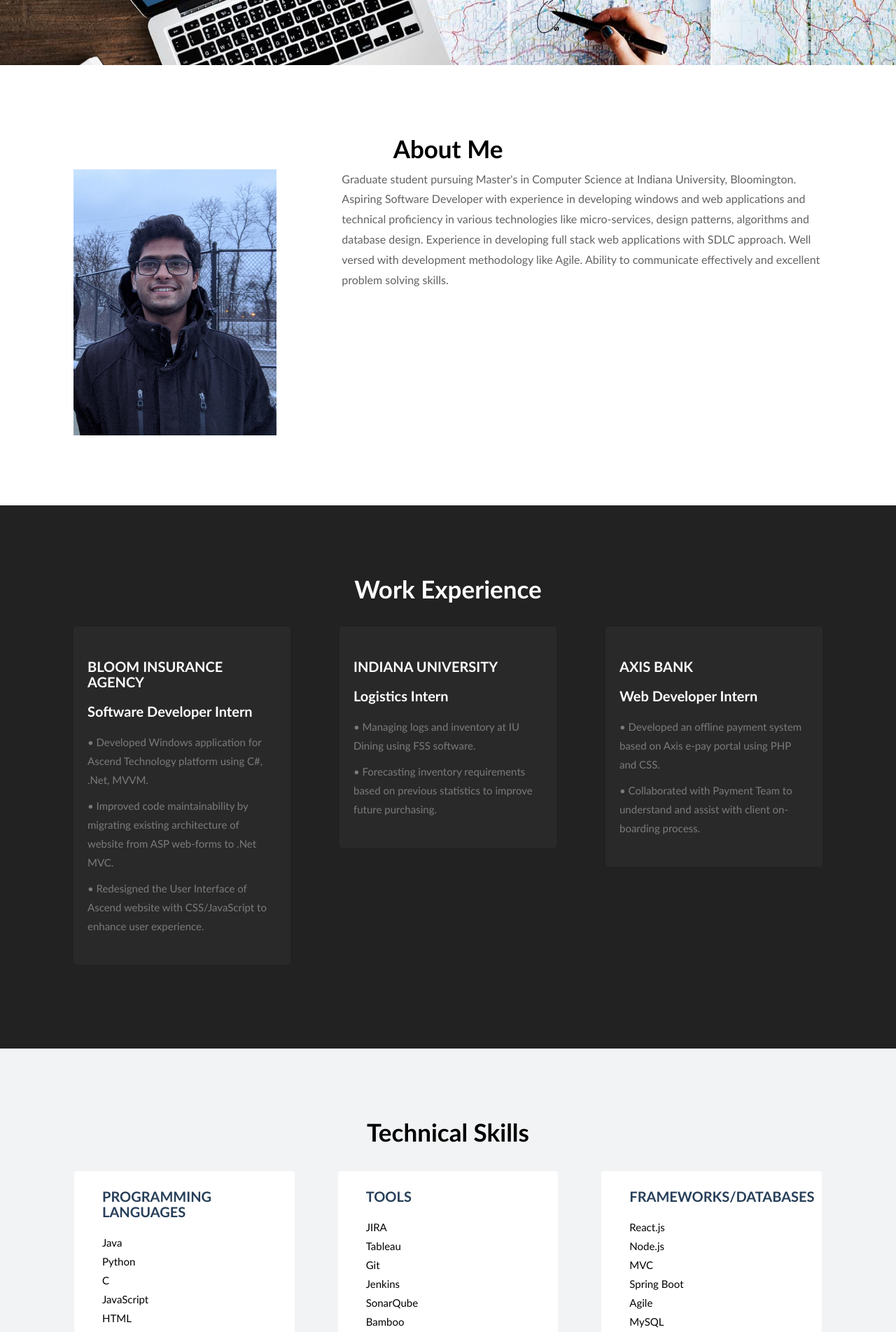
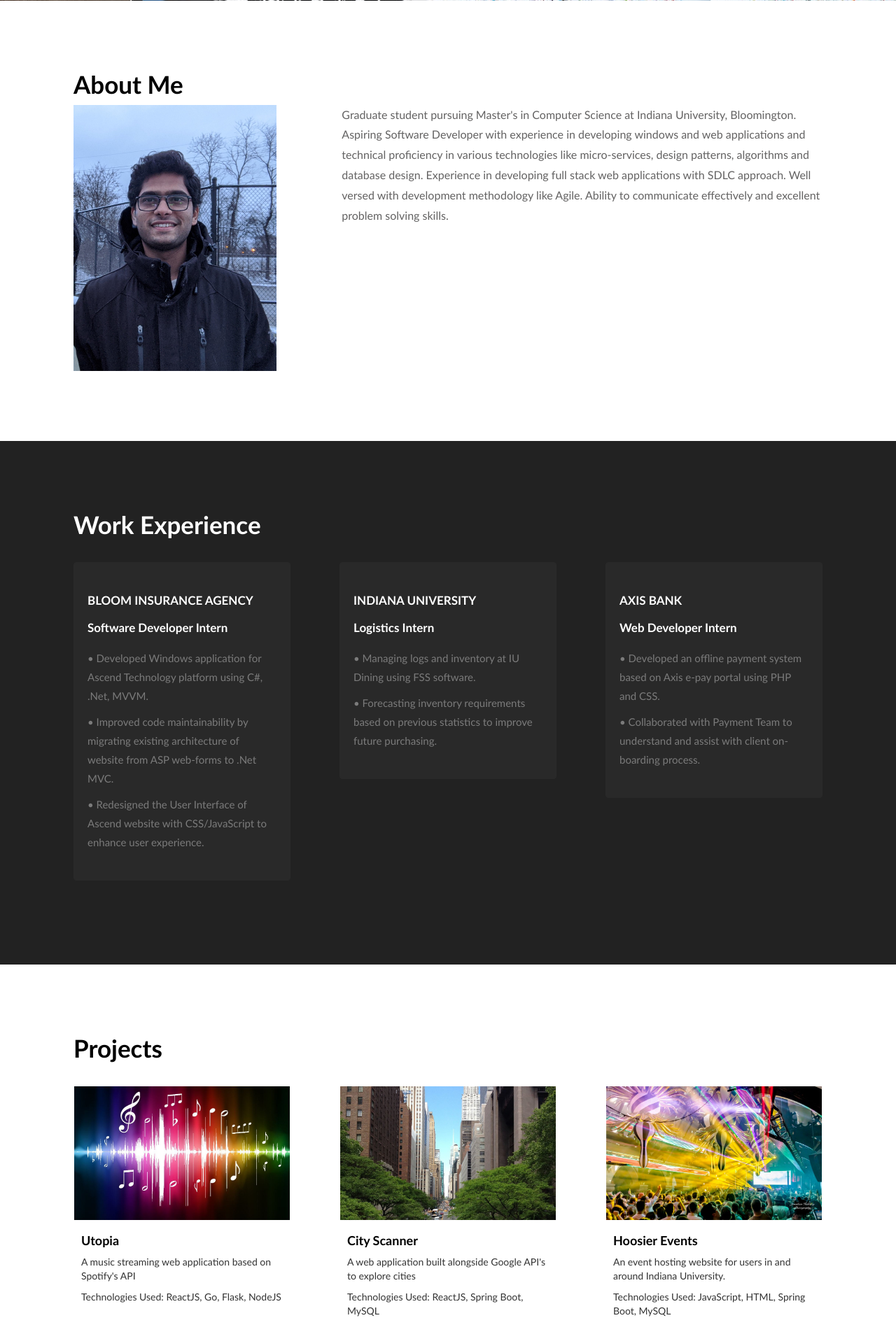
Before and after one commit to prathameshd/portfolio, a PHP site: page / in a window 1280 px wide. Shown: the part 570-2473 px from the top of the page at 70% size. Run offline with PHP 8.4, Linux system fonts and the light colour scheme; some libraries are stand-ins or nearby versions.

Commit message:
added projects]

```diff
--- a/css/styles.css
+++ b/css/styles.css
@@ -210,7 +210,7 @@ html,body {
   font-size: 35px;
   /*color: #273f59;*/
   color: black;
-  text-align: center;
+  text-align: left;
   font-weight: bold;
 }
 
@@ -355,7 +355,7 @@ html,body {
 
 .skill .thumbnail{
   text-align: left;
-  padding: 10px 40px;
+  padding: 10px 15px;
   border-radius: 5px;
   /*-webkit-box-shadow: 0px 2px 10px 0px rgba(0, 0, 0, 0.2);
   box-shadow: 0px 2px 10px 0px rgba(0, 0, 0, 0.2);*/
@@ -403,7 +403,7 @@ html,body {
 }
 
 .service__single-section__title{
-  font-size: 20px;
+  font-size: 17px;
   color: #273f59;
   font-weight: bold;
   margin-top: 15px;
@@ -979,11 +979,11 @@ body{
   font-family: "Trebuchet MS", Helvetica, sans-serif;
 }
 
-/*
-.thumbnail:hover{
+
+.hovereffect:hover{
 box-shadow: 0 8px 16px 0 rgba(0,0,0,0.2);
 transition: 0.8s;
-}*/
+}
 
 /* The sticky class is added to the navbar with JS when it reaches its scroll position */
 .sticky {
@@ -996,3 +996,24 @@ transition: 0.8s;
 .sticky + .content {
   padding-top: 60px;
 }
+
+.project-card {
+box-shadow: 0 4px 8px 0 rgba(0,0,0,0.2);
+transition: 0.3s;
+width: 30%;
+height: 55%;
+margin-top: 25px;
+float: left;
+margin-right: 25px;
+}
+
+.project-cards-div{
+width: 70%;
+left: 15%;
+position: relative;
+}
+
+
+html {
+  scroll-behavior: smooth;
+}
--- a/index.html
+++ b/index.html
@@ -11,27 +11,27 @@
   <link rel="stylesheet" href="assets/bootstrap/css/bootstrap.min.css">
   <link rel="stylesheet" href="css/styles.css">
 </head>
-<body>
+<body style="scroll-behavior: smooth;">
 <div id="content-wrapper">
   <header class="header header--bg">
     <div class="container-fluid" style="padding: 0px">
-            <nav class="navbar" id="navbar" style="background-color: #222;padding: 10px;border-radius: 0px;">
-        <div class="navbar-header">
+            <nav class="sticky navbar" id="navbar" style="background-color: #222;padding: 10px;border-radius: 0px;">
+        <div class="navbar-header ">
           <button type="button" class="navbar-toggle" data-toggle="collapse" data-target="#myNavbar">
             <span class="icon-bar"></span>
             <span class="icon-bar"></span>
             <span class="icon-bar"></span>
           </button>
-          <a style="background-color: transparent;color: #fff;font-size: 19px" class="" href="">PrathameshD</a>
+          <a style="background-color: transparent;color: #fff;font-size: 19px" class="" href="">Prathamesh</a>
         </div>
         <div class="collapse navbar-collapse" id="myNavbar">
           <ul class="nav navbar-nav">
-            <li><a href="#">HOME</a></li>
+            <li><a href="">HOME</a></li>
             <li><a href="#about">ABOUT</a></li>
                         <li><a href="#experience">EXPERIENCE</a></li>
+                                    <li><a href="#portfolio">PROJECTS</a></li>
             <li><a href="#skills">SKILLS</a></li>
-            <!--<li><a href="#">PROJECTS</a></li>
-            <li><a href="#">CONTACT</a></li>-->
+            <!--<li><a href="#">CONTACT</a></li>-->
           </ul>
         </div>
       </nav>
@@ -173,6 +173,66 @@
     </div>
   </section>
 
+  <section id="portfolio" class="portfolio" style="">
+    <div class="container skill__container--narrow">
+      <div class="page-section">
+        <h2 class="page-section__title">Projects</h2><br>
+        <!--<p class="page-section__paragraph">Lorem ipsum dolor sit amet, consectetur adipisicing elit, sed do eiusmod tempor incididunt ut labore et dolore magna aliqua. </p>-->
+        <!--
+        <div class="portfolio__button-group">
+          <a class="button button--default" data-filter="all" href="#">ALL</a>
+          <a class="button button--default" data-filter=".category-a" href="#">DEVELOPMENT</a>
+          <a class="button button--default" data-filter=".category-b" href="#">DESIGN</a>
+          <a class="button button--default" data-filter=".category-c" href="#">HTML</a>
+          <a class="button button--default" data-filter=".category-d" href="#">JAVA</a>
+        </div>-->
+        <div class="row gutters-70">
+          <div class="col-md-4">
+            <div class="thumbnail text-left hovereffect" style="border: 1px solid white;background-color: #ffffff;padding: 0px">
+
+                    <img src="assets/images/utopia.jpg" width="309" height="200">
+                    <div style="padding: 10px">
+      <h4 class="project-name"><span style="color:black"><b>Utopia</b></span></h4>
+      <p>A music streaming web application based on Spotify's API</p>
+      <p>Technologies Used: ReactJS, Go, Flask, NodeJS</p>
+   <!--           <h4 class="service__single-section__title" style="color: white">BLOOM INSURANCE AGENCY</h4>
+              <h6 class="service__single-section__title" style="color: white">Software Developer Intern</h6>
+              <p class="service__single-section__paragraph">• Developed Windows application for Ascend Technology platform using C#, .Net, MVVM.</p>
+                            <p class="service__single-section__paragraph">• Improved code maintainability by migrating existing architecture of website from ASP web-forms to .Net MVC.</p>
+              <p class="service__single-section__paragraph">• Redesigned the User Interface of Ascend website with CSS/JavaScript to enhance user experience. </p>
+-->
+</div>
+            </div>
+          </div>
+          <div class="col-md-4">
+            <div class="thumbnail text-left hovereffect" style="border: 1px solid white;background-color: #ffffff;padding: 0px">
+
+      <img src="assets/images/cityscanner.jpg" width="309" height="200">
+                    <div style="padding: 10px">
+      <h4 class="project-name"><span style="color:black"><b>City Scanner</b></span></h4>
+      <p>A web application built alongside Google API's to explore cities</p>
+      <p>Technologies Used: ReactJS, Spring Boot, MySQL</p>
+    </div>
+            </div>
+          </div>
+          <div class="col-md-4">
+            <div class="thumbnail text-left hovereffect" style="border: 1px solid white;background-color: #ffffff;padding: 0px">
+
+          <img src="assets/images/events.jpg" width="309" height="200">
+                    <div style="padding: 10px">
+      <h4 class="project-name"><span style="color:black"><b>Hoosier Events</b></span></h4>
+      <p>An event hosting website for users in and around Indiana University.</p>
+      <p>Technologies Used: JavaScript, HTML,  Spring Boot, MySQL</p>
+      </div>
+            </div>
+          </div>
+        </div>
+
+    </div>
+  </div>
+  </section>
+
+
     <section id="skills" class="skill skill--bg" style="background-color: #f2f3f5">
     <div class="container skill__container--narrow">
       <div class="page-section">
@@ -188,7 +248,7 @@
                 </div>
               </div>-->
               <ul class="service__single-section__paragraph" style="color: black">
-                <li>Java</li><li> Python</li><li> C</li><li> JavaScript</li><li> HTML</li><li> CSS</li><li> Bootstrap</li><li> C#</li>
+                <li>Java</li><li> Python</li><li> C</li><li> JavaScript</li><li> HTML</li><li> CSS</li><li> C#</li>
 
               </ul>
             </div>
@@ -210,6 +270,7 @@
 <li>React.js</li><li>Node.js</li>
                 <li>MVC
                 </li>
+                <li> Bootstrap</li>
                 <li>Spring Boot</li><li>Agile</li><li>MySQL</li><li>PostgreSQL</li>
               </ul>
             </div>
@@ -249,113 +310,9 @@
     </div>
   </section>-->
 
-<!--
-  <section class="portfolio">
-    <div class="container">
-      <div class="page-section">
-        <h2 class="page-section__title">MY PORTFOLIO</h2>
-        <img class="page-section__title-style" src="assets/images/title-style.png" alt="">
-        <p class="page-section__paragraph">Lorem ipsum dolor sit amet, consectetur adipisicing elit, sed do eiusmod tempor incididunt ut labore et dolore magna aliqua. </p>
-        <div class="portfolio__button-group">
-          <a class="button button--default" data-filter="all" href="#">ALL</a>
-          <a class="button button--default" data-filter=".category-a" href="#">DEVELOPMENT</a>
-          <a class="button button--default" data-filter=".category-b" href="#">DESIGN</a>
-          <a class="button button--default" data-filter=".category-c" href="#">HTML</a>
-          <a class="button button--default" data-filter=".category-d" href="#">JAVA</a>
-        </div>
-        <div class="row gutters-40">
-          <div class="col-md-4">
-            <div class="portfolio__single-section mix category-a category-b category-c" data-order="1">
-              <img class="portfolio__single-section__image img-responsive" src="assets/images/portfolio-1.png" alt="">
-              <div class="portfolio__single-section__overlay">
-                <div class="overlay-content">
-                  <h4>LOGO DESIGN</h4>
-                  <p>Designer</p>
-                </div>
-                <div class="portfolio__single-section__search-icon">
-                  <a href="#"><img src="assets/images/search-icon.png" alt=""></a>
-                </div>
-              </div>
-            </div>
-          </div>
-          <div class="col-md-4">
-            <div class="portfolio__single-section mix category-a category-c" data-order="2">
-              <img class="portfolio__single-section__image img-responsive" src="assets/images/portfolio-2.png" alt="">
-              <div class="portfolio__single-section__overlay">
-                <div class="overlay-content">
-                  <h4>WEBSITE DESIGN</h4>
-                  <p>Designer</p>
-                </div>
-                <div class="portfolio__single-section__search-icon">
-                  <a href="#"><img src="assets/images/search-icon.png" alt=""></a>
-                </div>
-              </div>
-            </div>
-          </div>
-          <div class="col-md-4">
-            <div class="portfolio__single-section mix category-c" data-order="3">
-              <img class="portfolio__single-section__image img-responsive" src="assets/images/portfolio-3.png" alt="">
-              <div class="portfolio__single-section__overlay">
-                <div class="overlay-content">
-                  <h4>LOGO DESIGN</h4>
-                  <p>Designer</p>
-                </div>
-                <div class="portfolio__single-section__search-icon">
-                  <a href="#"><img src="assets/images/search-icon.png" alt=""></a>
-                </div>
-              </div>
-            </div>
-          </div>
-        </div>
-        <div class="row gutters-40">
-          <div class="col-md-4">
-            <div class="portfolio__single-section mix category-b category-d" data-order="4">
-              <img class="portfolio__single-section__image img-responsive" src="assets/images/portfolio-4.png" alt="">
-              <div class="portfolio__single-section__overlay">
-                <div class="overlay-content">
-                  <h4>PHOTOGRAPHY</h4>
-                  <p>photographer</p>
-                </div>
-                <div class="portfolio__single-section__search-icon">
-                  <a href="#"><img src="assets/images/search-icon.png" alt=""></a>
-                </div>
-              </div>
-            </div>
-          </div>
-          <div class="col-md-4">
-            <div class="portfolio__single-section mix category-b category-d" data-order="5">
-              <img class="portfolio__single-section__image img-responsive" src="assets/images/portfolio-5.png" alt="">
-              <div class="portfolio__single-section__overlay">
-                <div class="overlay-content">
-                  <h4>WEBSITE DESIGN</h4>
-                  <p>Designer</p>
-                </div>
-                <div class="portfolio__single-section__search-icon">
-                  <a href="#"><img src="assets/images/search-icon.png" alt=""></a>
-                </div>
-              </div>
-            </div>
-          </div>
-          <div class="col-md-4">
-            <div class="portfolio__single-section mix category-d" data-order="6">
-              <img class="portfolio__single-section__image img-responsive" src="assets/images/portfolio-6.png" alt="">
-              <div class="portfolio__single-section__overlay">
-                <div class="overlay-content">
-                  <h4>LOGO DESIGN</h4>
-                  <p>Designer</p>
-                </div>
-                <div class="portfolio__single-section__search-icon">
-                  <a href="#"><img src="assets/images/search-icon.png" alt=""></a>
-                </div>
-              </div>
-            </div>
-          </div>
-        </div>
-      </div>
-    </div>
-  </section>
 
--->
+
+
 <!--
   <section class="slider slider--bg">
     <div id="myCarousel" class="carousel container slide" data-ride="carousel">
```
Also changed, not shown: assets/images/cityscanner.jpg (added), assets/images/events.jpg (added), assets/images/events.png (added), assets/images/utopia.jpg (added).
